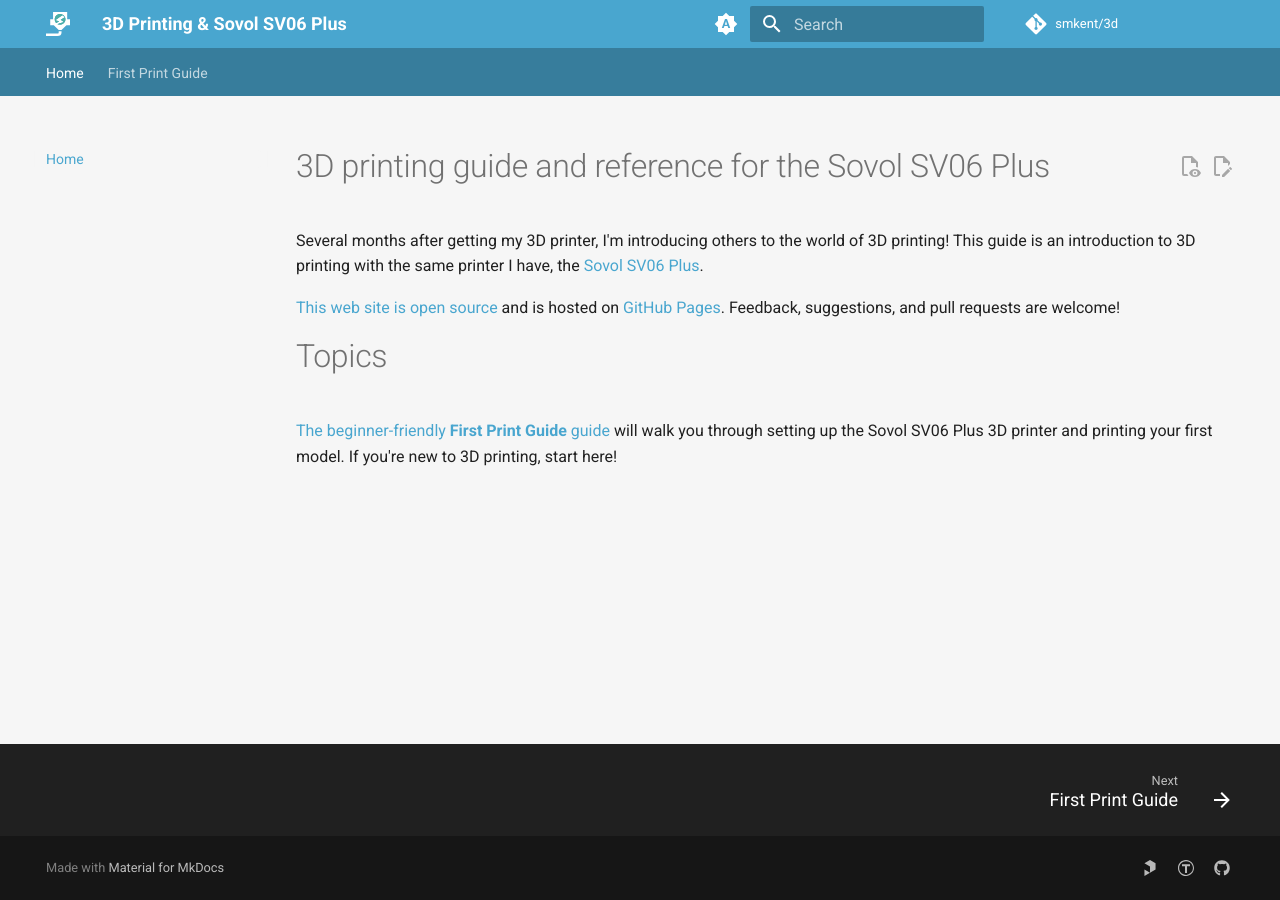
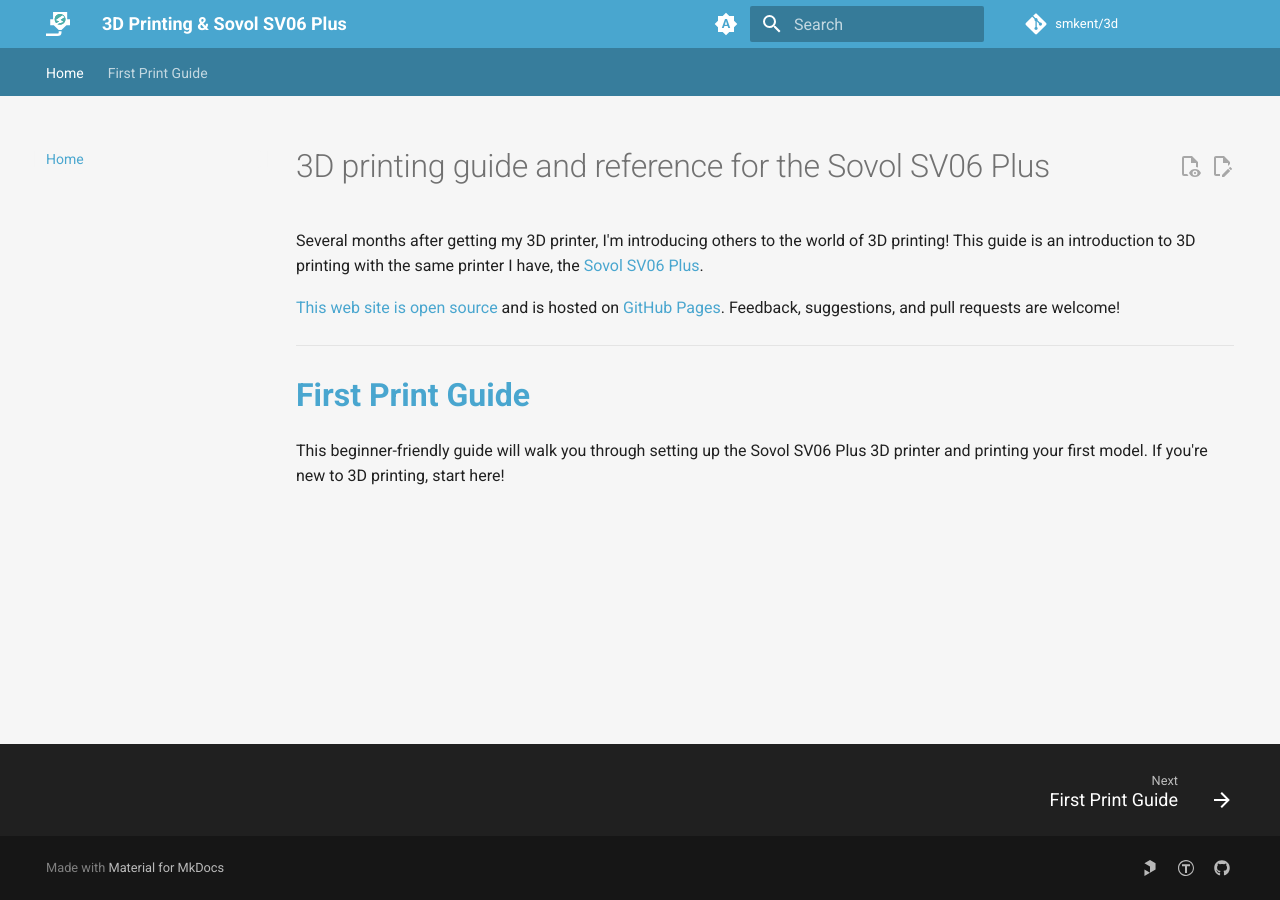
Before and after one commit to smkent/3d, an MkDocs documentation site: the page built from docs/index.md, in a window 1280 px wide. Built offline with MkDocs 1.6.1 and Material for MkDocs 9.7.7, drawn with Linux system fonts in a browser that asks for light colours; plug-ins that fetch from the network failed and are left out; comment, search, counter and statistics services are not loaded.

Commit message:
Restyle home page for larger topic headings

```diff
--- a/docs/css/custom.css
+++ b/docs/css/custom.css
@@ -13,6 +13,10 @@
   --md-default-bg-color: #f6f6f6;
 }
 
+.topic {
+    font-size: 200%;
+}
+
 .thumb {
     width: 500px;
 }
--- a/docs/index.md
+++ b/docs/index.md
@@ -8,12 +8,13 @@
 [GitHub Pages][github-pages]. Feedback, suggestions, and pull requests are
 welcome!
 
-# Topics
+----
 
-[The beginner-friendly **First Print Guide** guide](first-print/index.md)
-will walk you through setting up the Sovol SV06 Plus 3D printer and printing
-your first model. If you're new to 3D printing, start here!
+<span class="topic">[**First Print Guide**](first-print/index.md)</span>
 
+This beginner-friendly guide will walk you through setting up the Sovol SV06
+Plus 3D printer and printing your first model. If you're new to 3D printing,
+start here!
 
 
 [github-pages]: https://pages.github.com/
```
